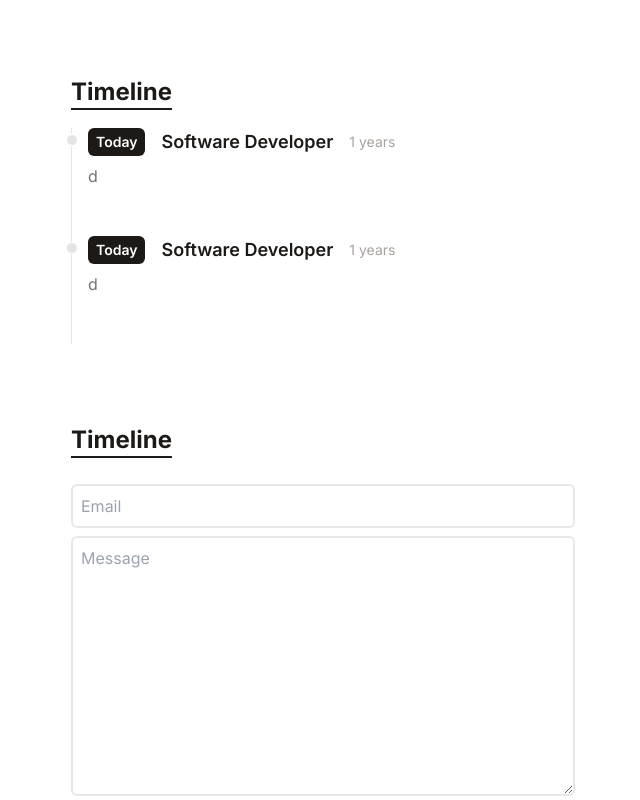
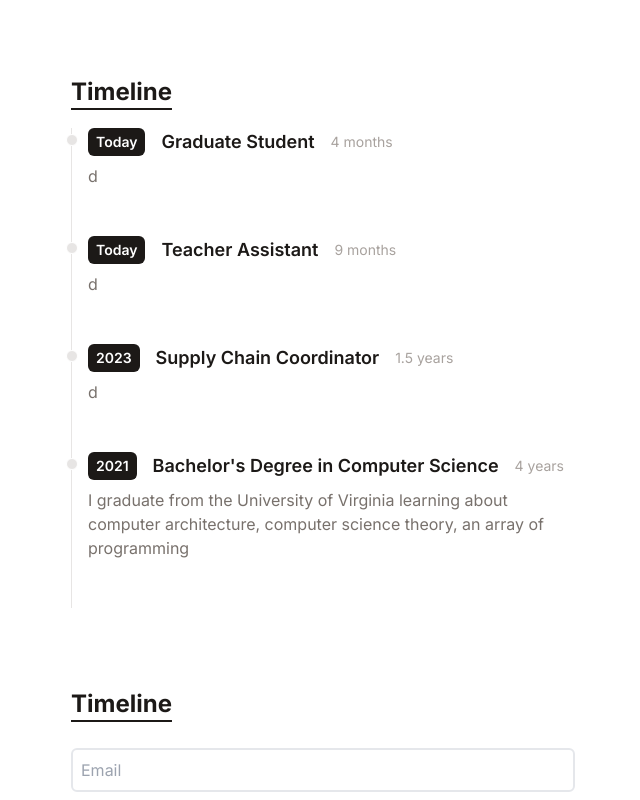
Before and after one commit to jackjsning/jack-portfolio, a React (Vite) app: page / in a window 1280 px wide. Shown: the part 540-1340 px from the top of the page, without its empty margins (317-957 px from the left). Built offline with nearby package versions, Linux system fonts and the light colour scheme.

Commit message:
add timeline detail and fix portfolio img loading

```diff
--- a/src/data/portfolio.js
+++ b/src/data/portfolio.js
@@ -1,14 +1,14 @@
 export default [
     {
         title: 'Developer Portfolio',
-        imgUrl: '/assets/jack-portfolio.png',
+        imgUrl: 'assets/jack-portfolio.png',
         stack: ['React', 'Tailwind', 'Vite'],
-        link: 'https://jackjsning.com ',
+        link: 'https://jackjsning.github.io/jack-portfolio/',
     },
     {
         title: 'Developer Portfolio',
         imgUrl: '/assets/jack-portfolio.png',
         stack: ['React', 'Tailwind', 'Vite'],
-        link: 'https://jackjsning.com ',
+        link: 'https://jackjsning.github.io/jack-portfolio',
     },
 ]
--- a/src/data/timeline.js
+++ b/src/data/timeline.js
@@ -1,16 +1,30 @@
 export default [
     {
         year: 'Today',
-        title: 'Software Developer',
-        duration: '1 years',
+        title: 'Graduate Student',
+        duration: '4 months',
         details:
         'd',
     },
     {
         year: 'Today',
-        title: 'Software Developer',
-        duration: '1 years',
+        title: 'Teacher Assistant',
+        duration: '9 months',
         details:
         'd',
     },
+    {
+        year: '2023',
+        title: 'Supply Chain Coordinator',
+        duration: '1.5 years',
+        details:
+        'd',
+    },
+    {
+        year: '2021',
+        title: "Bachelor's Degree in Computer Science",
+        duration: '4 years',
+        details:
+        'I graduate from the University of Virginia learning about computer architecture, computer science theory, an array of programming',
+    },
 ]
```
